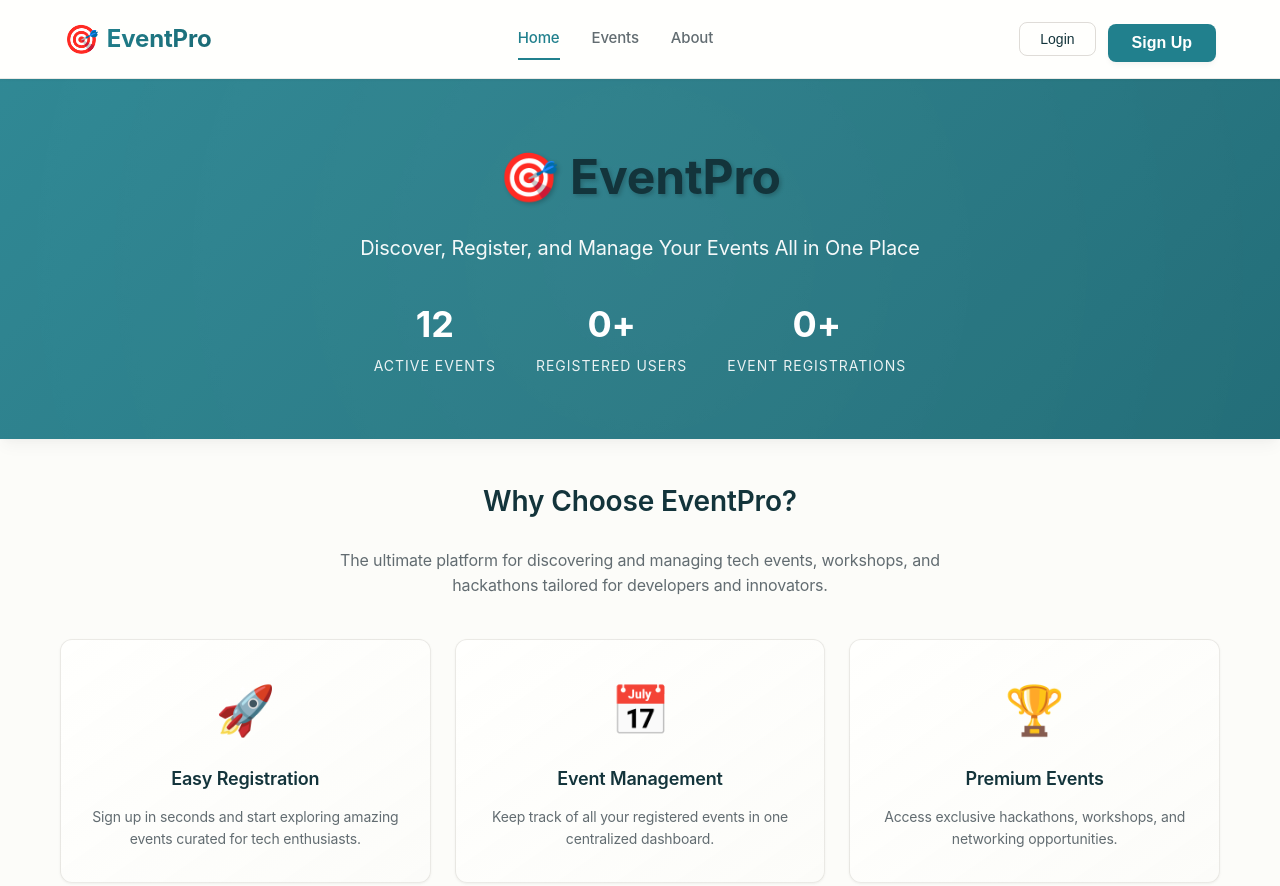
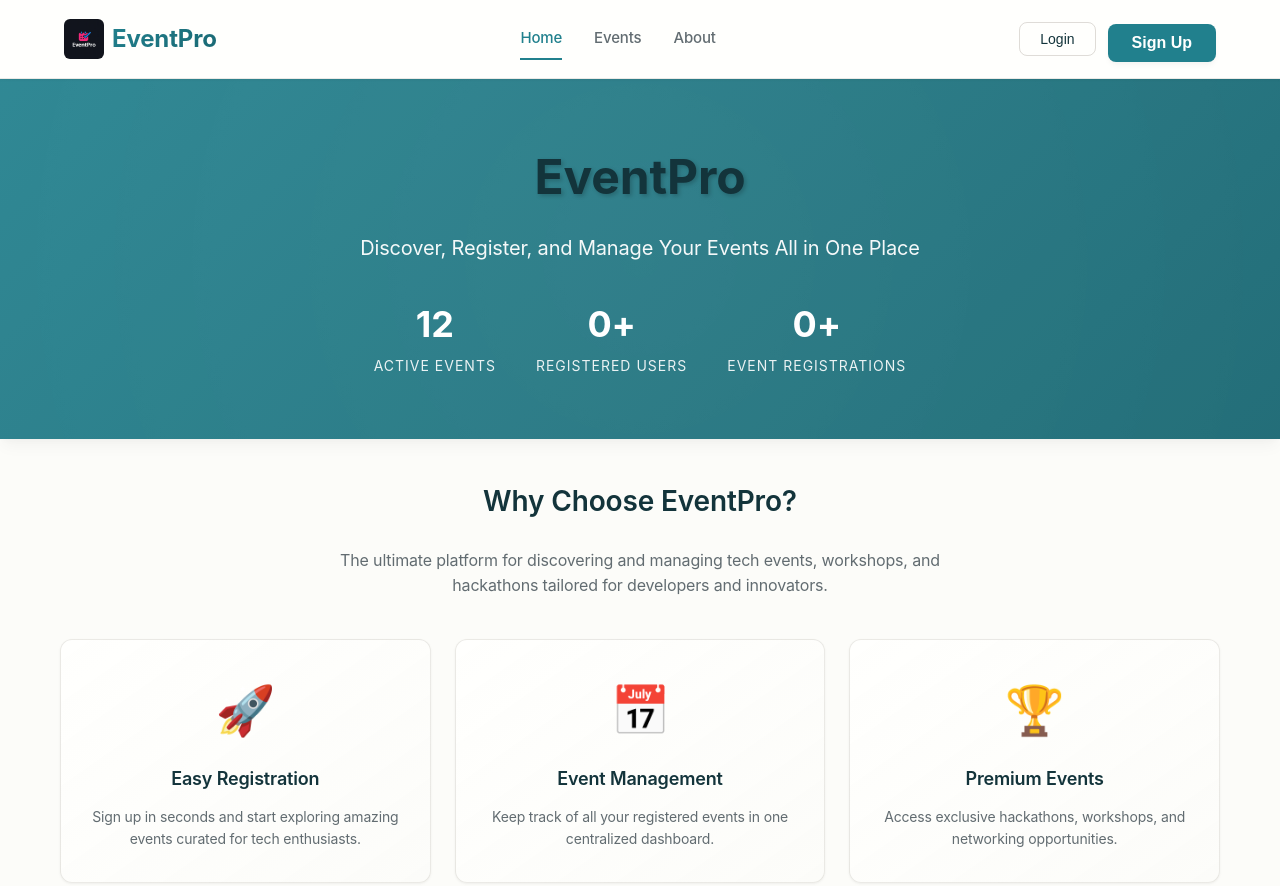
Before and after one commit to veereshawaralli/Event_registration_system, a plain HTML site: page index.html in a window 1280 px wide. Shown: the top 886 px of the page. Drawn offline with Linux system fonts and the light colour scheme.

Commit message:
index.html logo updated

```diff
--- a/index.html
+++ b/index.html
@@ -489,6 +489,15 @@
       font-size: 28px;
     }
 
+    /* logo image */
+    .logo-img {
+      width: 40px;
+      height: 40px;
+      object-fit: contain;
+      display: inline-block;
+      border-radius: 6px;
+    }
+
     .logo-text {
       background: linear-gradient(135deg, var(--color-primary), var(--color-teal-700));
       -webkit-background-clip: text;
@@ -748,7 +757,7 @@
   <header class="header">
     <div class="header-container">
       <div class="logo">
-        <span class="logo-icon">🎯</span>
+        <img src="assets/logo.png" alt="EventPro logo" class="logo-img" />
         <span class="logo-text">EventPro</span>
       </div>
       <nav class="header-nav">
@@ -769,7 +778,7 @@
       <!-- Hero Section -->
       <div class="hero">
         <div class="hero-content">
-          <h1>🎯 EventPro</h1>
+          <h1>EventPro</h1>
           <p>Discover, Register, and Manage Your Events All in One Place</p>
           <div class="stats">
             <div class="stat-item">
@@ -828,7 +837,7 @@
       <header class="header">
         <div class="header-container">
           <div class="logo">
-            <span class="logo-icon">🎯</span>
+            <img src="assets/logo.png" alt="EventPro logo" class="logo-img" />
             <span class="logo-text">EventPro</span>
           </div>
           <nav class="header-nav">
@@ -883,7 +892,7 @@
       <header class="header">
         <div class="header-container">
           <div class="logo">
-            <span class="logo-icon">🎯</span>
+            <img src="assets/logo.png" alt="EventPro logo" class="logo-img" />
             <span class="logo-text">EventPro</span>
           </div>
           <nav class="header-nav">
@@ -924,7 +933,7 @@
       <div class="footer-grid">
         <div class="footer-section">
           <div class="footer-logo">
-            <span class="logo-icon">🎯</span>
+            <img src="assets/logo.png" alt="EventPro logo" class="logo-img" />
             <span class="logo-text">EventPro</span>
           </div>
           <p class="footer-desc">Your trusted platform for discovering and managing tech events, workshops, and hackathons.</p>
```
Also changed, not shown: assets/logo.png (added).
